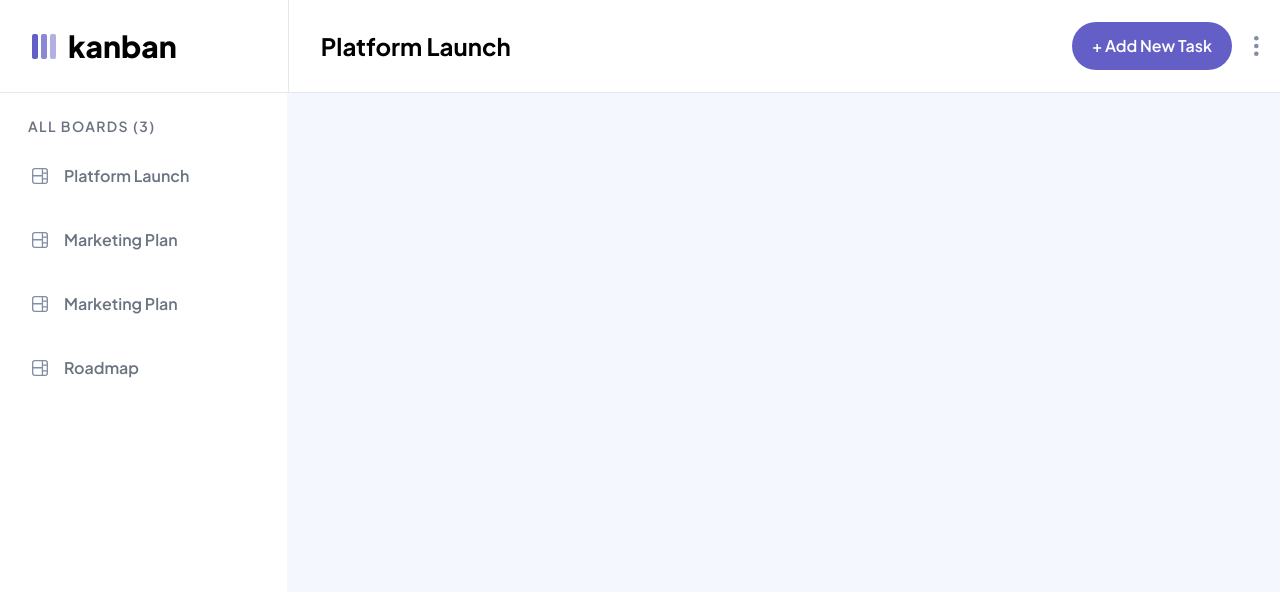
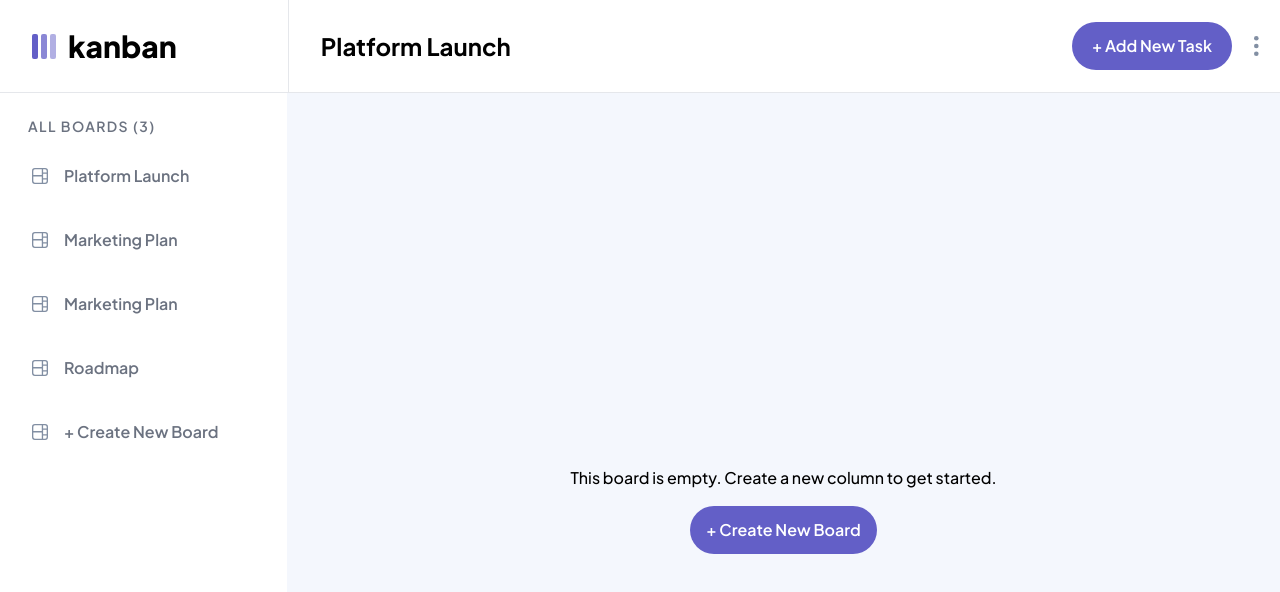
Before and after one commit to MohamedMahmoudHaleem/kanaban-task-manger, a React (Vite) app: page / in a window 1280 px wide. Shown: the top 592 px of the page. Built offline with nearby package versions, Linux system fonts and the light colour scheme.

Commit message:
start page create new Board

```diff
--- a/src/components/Board .jsx
+++ b/src/components/Board .jsx
@@ -1,9 +1,22 @@
-function Board () {
-    return (
-        <div className='mt-[92px] bg-neutral-light-veryLightMain w-full min-h-full ' >
-
-        </div>
-    )
+function Board() {
+  return (
+    <div className="mt-[92px] bg-neutral-light-veryLightMain w-full  ">
+      <div
+        className="min-h-full mt-16 flex flex-col items-center justify-center gap-4
+        "
+      >
+        <p className="font-medium text-base text-center ">
+          This board is empty. Create a new column to get started.
+        </p>
+        <button
+          className="flex flex-row items-center justify-start gap-3 py-3 px-4
+        btn  text-neutral-light-veryLightSideNavCards font-semibold hover:transition-all  hover:duration-150  "
+        >
+          + Create New Board
+        </button>
+      </div>
+    </div>
+  );
 }
 
-export default Board
+export default Board;
--- a/src/components/MainContainer.jsx
+++ b/src/components/MainContainer.jsx
@@ -3,7 +3,7 @@ import SideBar from "./SideBar.jsx";
 
 function MainContainer() {
   return (
-    <div className="flex flex-row min-h-screen ">
+    <div className="flex flex-row min-h-screen overflow-hidden">
       <SideBar />
       <Board />
     </div>
--- a/src/components/SideBar.jsx
+++ b/src/components/SideBar.jsx
@@ -31,6 +31,18 @@ function SideBar() {
               </li>
             );
           })}
+          <li className="w-full">
+            <button className="w-11/12 py-3 pl-8  flex flex-row items-center justify-start gap-4  text-neutral-light-ContentText font-semibold  hover:transition-all group-active:bg-primary-brightBlue hover:duration-150 hover:opacity-70">
+              <div className="">
+                <img
+                  src={BoardIcon}
+                  className="object-contain"
+                  alt="boardIcon"
+                />
+              </div>
+              + Create New Board
+            </button>
+          </li>
         </ul>
       </div>
     </div>
--- a/src/index.css
+++ b/src/index.css
@@ -9,7 +9,9 @@
   padding: 0;
   box-sizing: border-box;
 }
-
+:root{
+  min-height: 100vh;
+}
 body {
   @apply font-PlusJakartaSans;
 }
```
